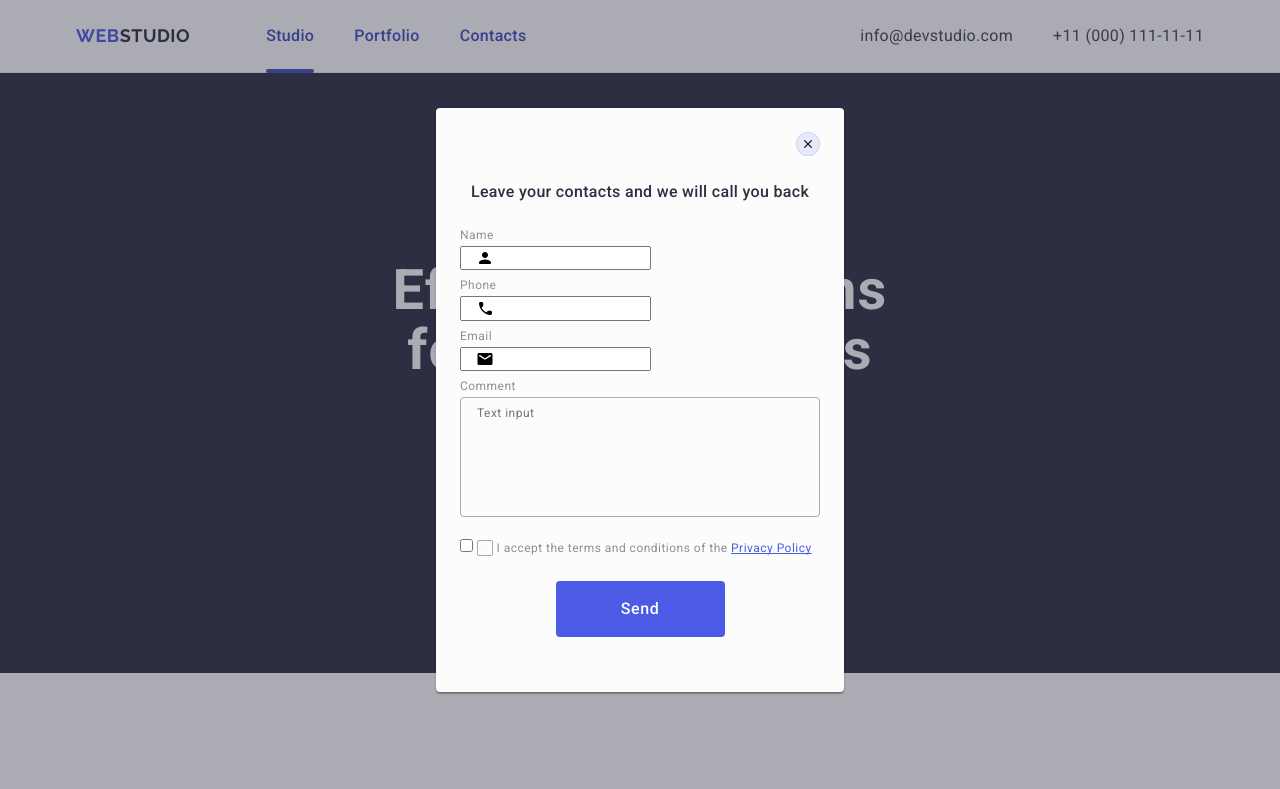
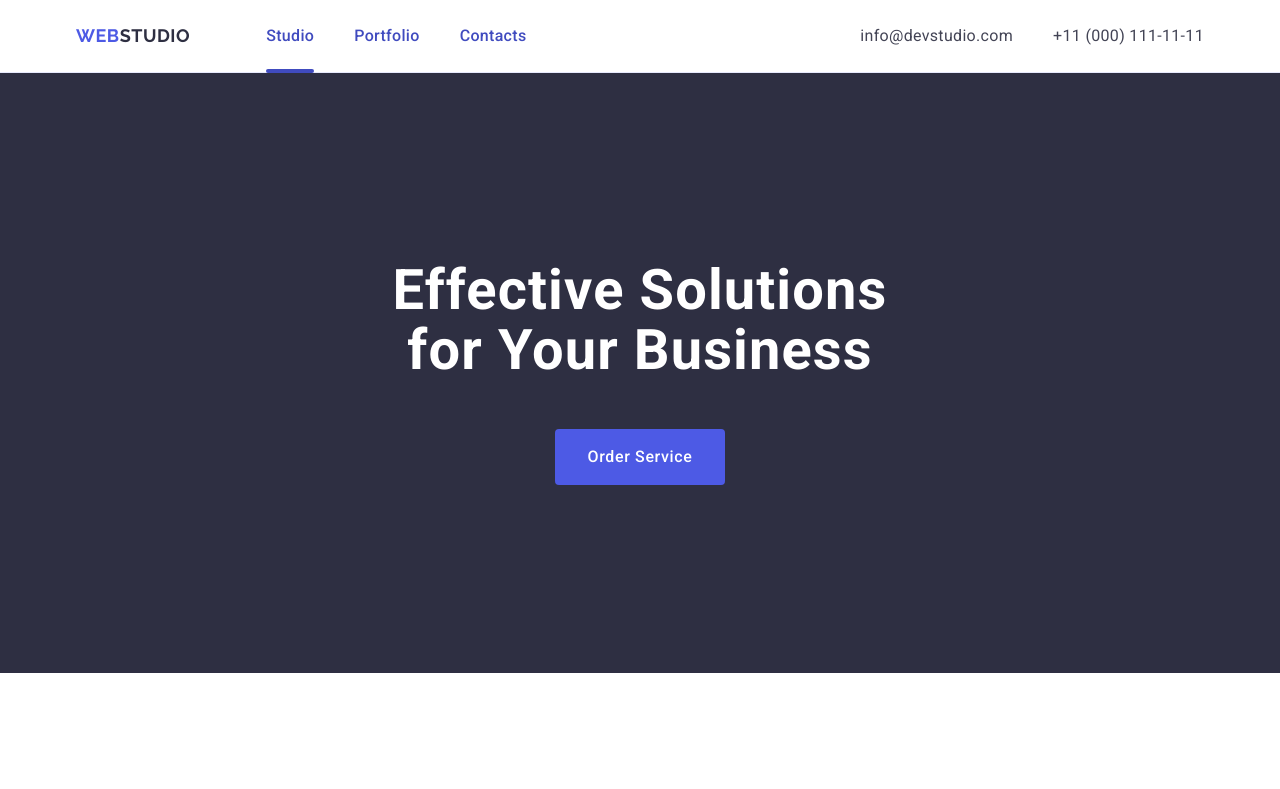
Before and after one commit to MariiaYatsenko/goit-markup-hw-05, a plain HTML site: page index.html in a window 1280 px wide. Shown: the top 789 px of the page. Drawn offline with nearby package versions, Linux system fonts and the light colour scheme.

Commit message:
add index file

```diff
--- a/css/style.css
+++ b/css/style.css
@@ -662,9 +662,9 @@ margin-bottom: 16px;
 
 /*Modal Overlay*/
 .backdrop{
-    display: flex;
+    /*display: flex;
     justify-content: center;
-    align-items: center;
+    align-items: center;*/
     position: fixed;
     top: 0;
     left: 0;
@@ -674,13 +674,13 @@ margin-bottom: 16px;
     opacity: 0;
     pointer-events: none;
     visibility: hidden;
-background-color: rgba(46, 47, 66, 0.4);
-transition: opacity 250 ms cubic-bezier(0.4, 0, 0.2, 1),
+    background-color: rgba(46, 47, 66, 0.4);
+    transition: opacity 250 ms cubic-bezier(0.4, 0, 0.2, 1),
 visibility 250 ms cubic-bezier(0.4, 0, 0.2, 1);
 }
 
 .backdrop.is-open{
-opacity: 1;
+    opacity: 1;
     visibility: visible;
     pointer-events: auto;
 }
--- a/index.html
+++ b/index.html
@@ -479,7 +479,7 @@
 
     <!--Modal Overlay-->
 
-    <div class="backdrop is-open" data-modal>
+    <div class="backdrop " data-modal>
         <div class="modal">
         <button class="modal-btn" type="button" data-modal-close>
             <svg class="icon-close" width="8" height="8">
```
